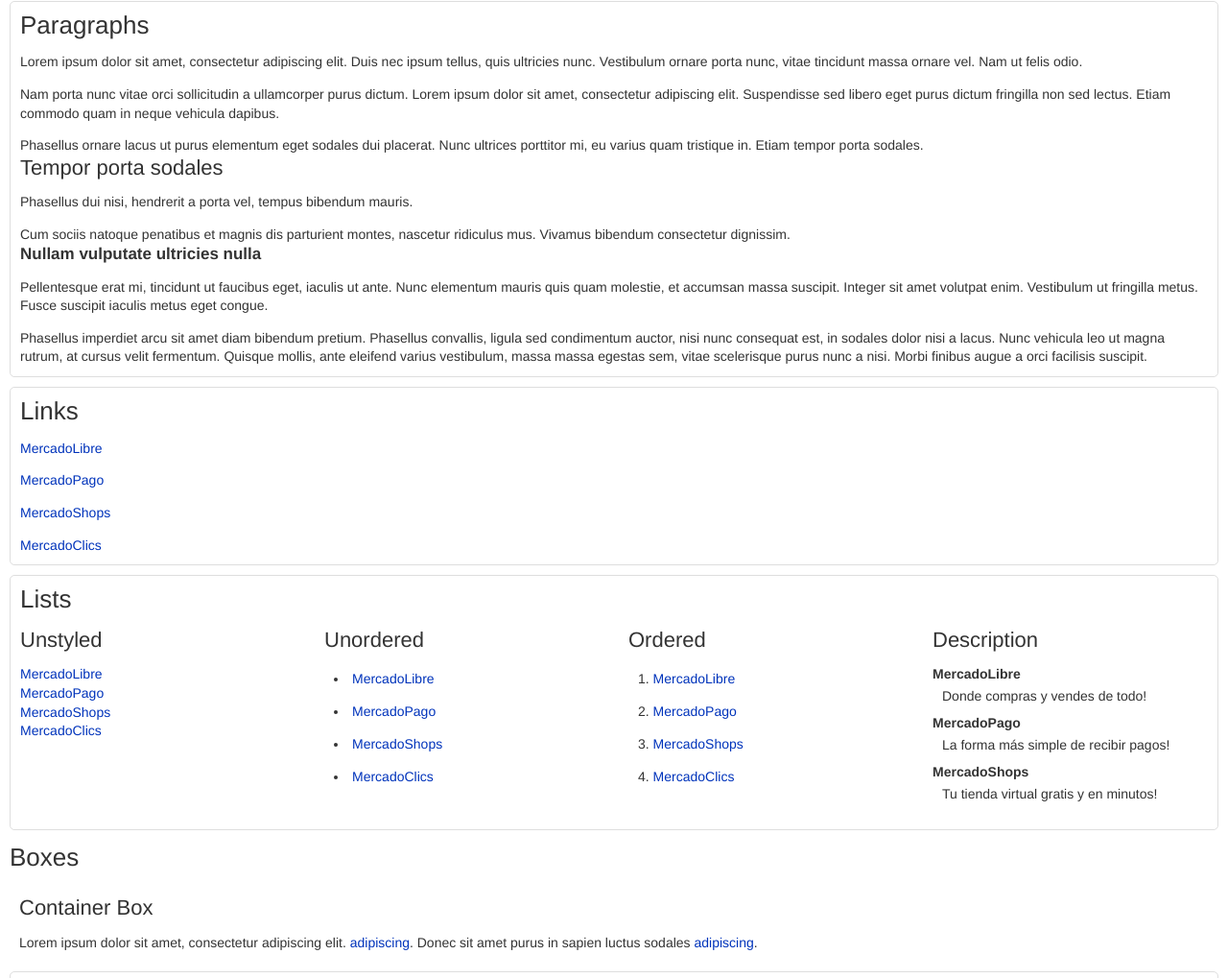
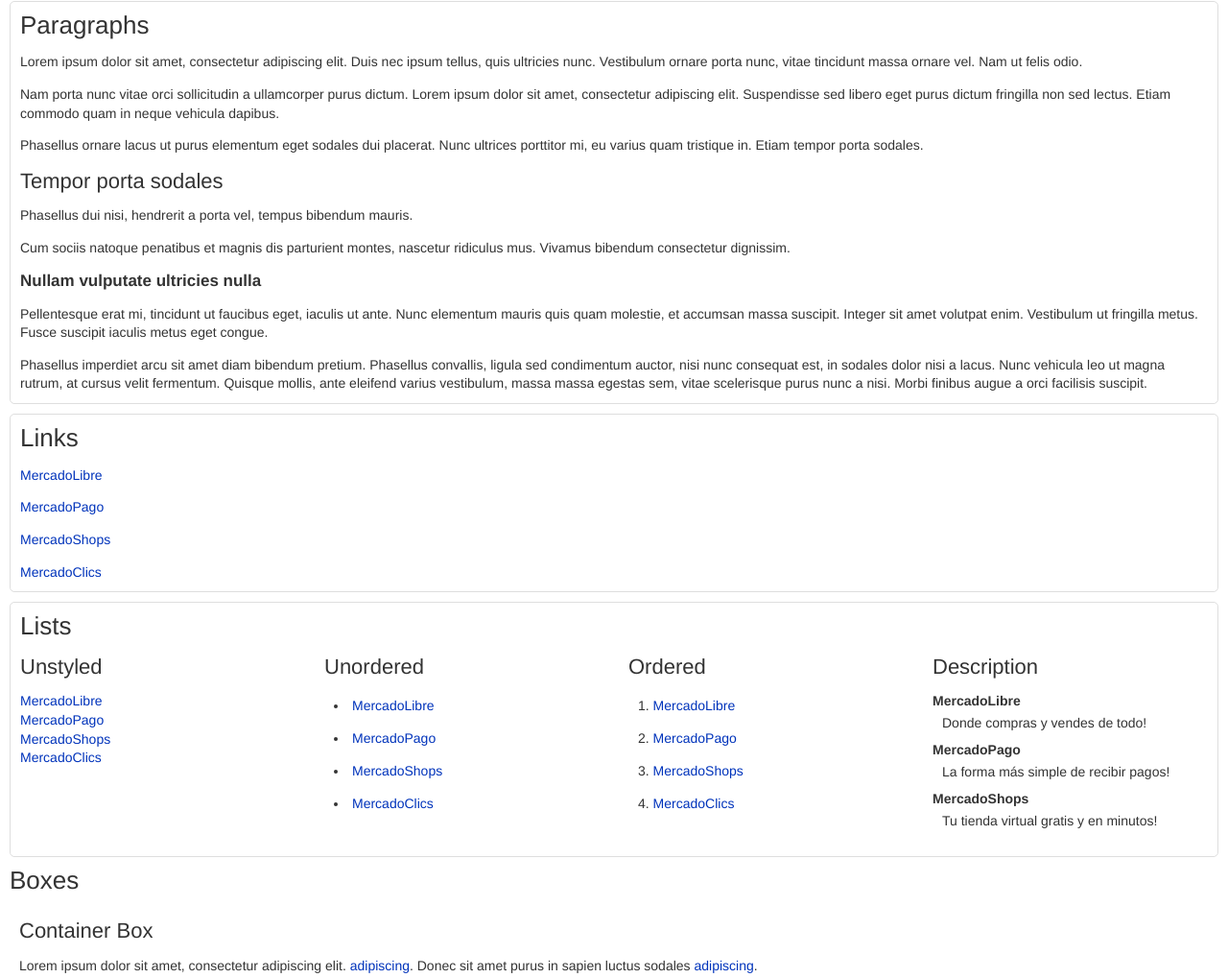
Before and after one commit to atma/chico-ui-demo, a plain HTML site: page ui.html in a window 1280 px wide. Shown: the part 440-1459 px from the top of the page at 96% size. Drawn offline with nearby package versions, Linux system fonts and the light colour scheme.

Commit message:
Update 2015-07-23T11:55:42.415Z

```diff
--- a/mobile/theme.css
+++ b/mobile/theme.css
@@ -67,8 +67,11 @@
 a img {
   border: none; }
 
-p + p {
-  margin: 1em 0 0 0; }
+p {
+  margin: 0 0 1em; }
+
+p:last-child {
+  margin-bottom: 0; }
 
 img {
   max-width: 100%; }
@@ -418,7 +421,7 @@
  */
 h1, h2, h3, h4, h5, h6 {
   font-weight: normal;
-  margin: 14px 0; }
+  margin: 0 0 14px; }
 
 h1 {
   font-size: 26px; }
--- a/ui/theme.css
+++ b/ui/theme.css
@@ -67,8 +67,11 @@
 a img {
   border: none; }
 
-p + p {
-  margin: 1em 0 0 0; }
+p {
+  margin: 0 0 1em; }
+
+p:last-child {
+  margin-bottom: 0; }
 
 /**
  * Icons
@@ -1988,7 +1991,7 @@
  */
 h1, h2, h3, h4, h5, h6 {
   font-weight: normal;
-  margin: 14px 0; }
+  margin: 0 0 14px; }
 
 h1 {
   font-size: 28px; }
```
